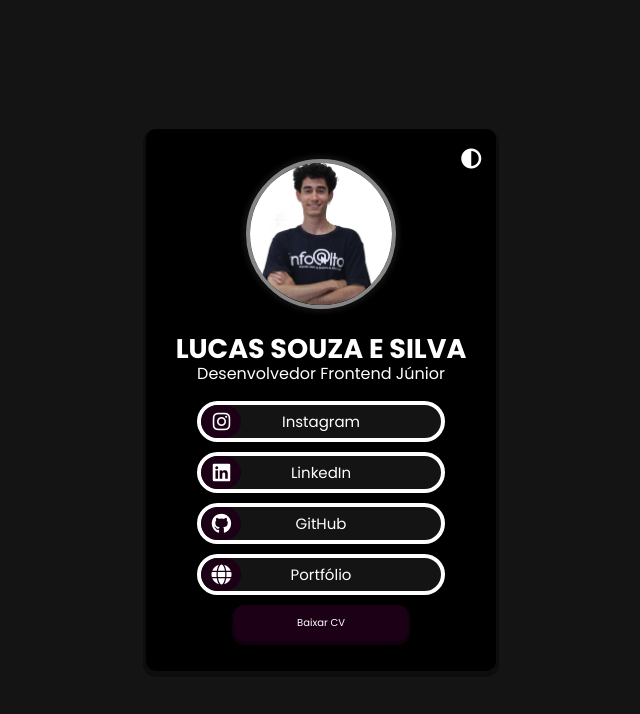
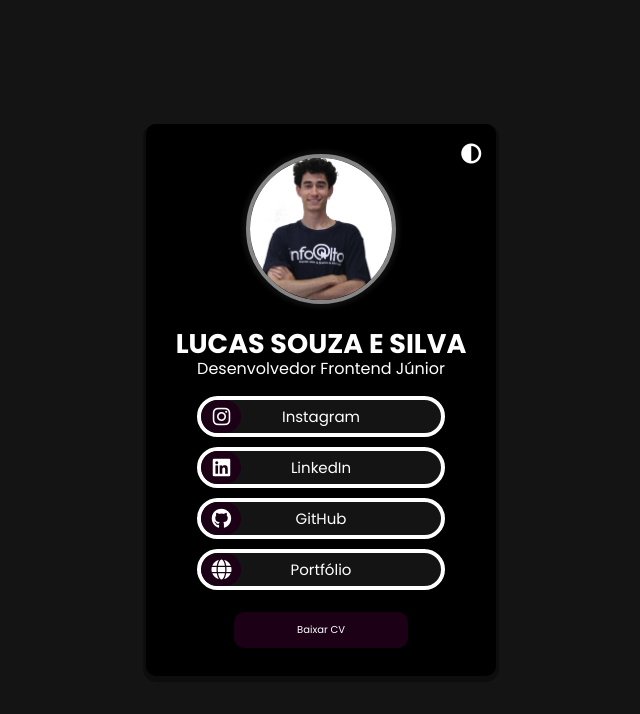
Before and after one commit to lucashtml6/liktree-pessoal, a plain HTML site: page index.html in a window 1280 px wide. In both pictures the pointer is over the link "Baixar CV". Shown: the whole page, without its empty margins (319-959 px from the left). Drawn offline with Linux system fonts and the light colour scheme.

Commit message:
style: adicionando animação e espaçamento no botão de baixar currículo

```diff
--- a/src/css/style.css
+++ b/src/css/style.css
@@ -152,6 +152,7 @@ main {
 
 .card .btn-curriculo {
   background-color: var(--btn-curriculo-bg-color);
+  margin-top: 10px;
   color: var(--btn-curriculo-color);
   width: 60%;
   text-align: center;
@@ -160,3 +161,8 @@ main {
   -webkit-box-shadow: 0px 2px 0px 2px var(--btn-curriculo-box-shadow);
   box-shadow: 0px 2px 0px 2px var(--btn-curriculo-box-shadow);
 }
+
+.card .btn-curriculo:hover {
+  transform: translateY(2px);
+  box-shadow: none;
+}
```
